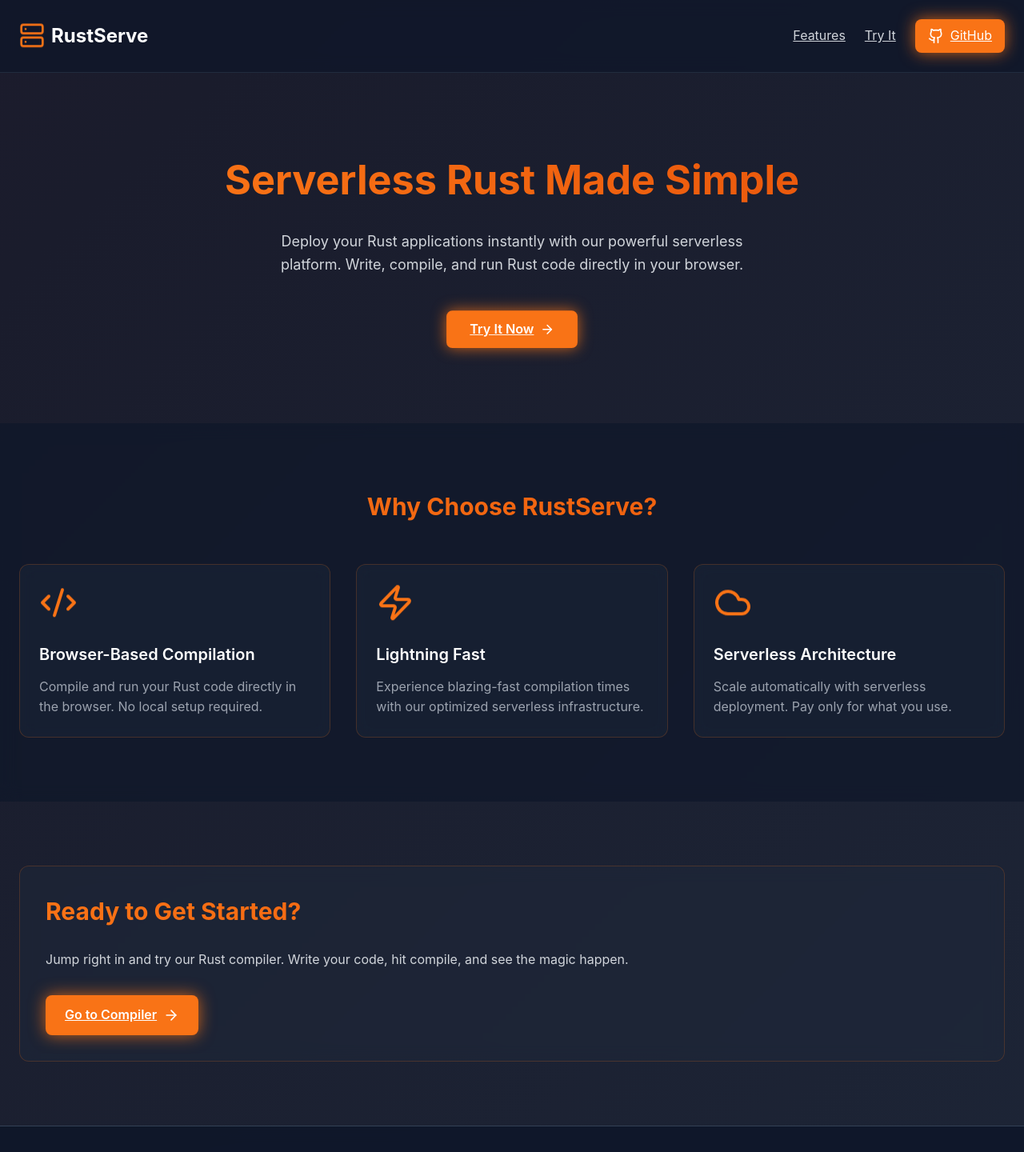
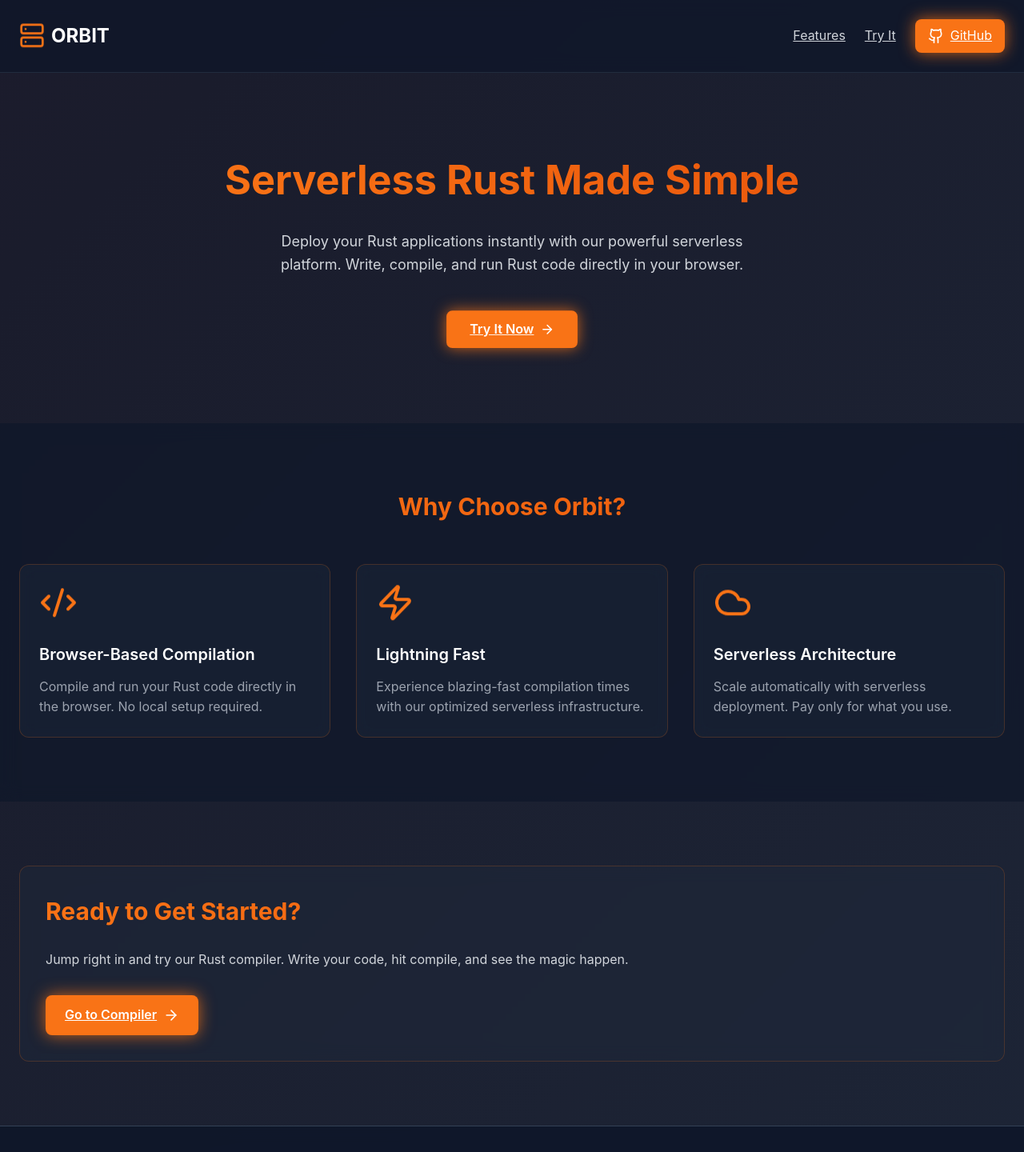
Before and after one commit to fnhub-io/fnhub-page, a React (Create React App) app: page / in a window 1280 px wide. Shown: the top 1440 px of the page at 80% size. Built offline with nearby package versions, Linux system fonts and the light colour scheme.

Commit message:
minor changes

```diff
--- a/src/Home.js
+++ b/src/Home.js
@@ -89,7 +89,7 @@ function App() {
             whileTap={{ scale: 0.95 }}
           >
             <Server style={{ height: '2rem', width: '2rem', color: '#f97316', animation: 'float 3s ease-in-out infinite' }} />
-            <span style={{ fontSize: '1.5rem', fontWeight: 'bold', color: 'white' }}>RustServe</span>
+            <span style={{ fontSize: '1.5rem', fontWeight: 'bold', color: 'white' }}>ORBIT</span>
           </motion.div>
           <div style={{ display: 'flex', alignItems: 'center', gap: '1.5rem' }}>
             <motion.a
@@ -248,7 +248,7 @@ function App() {
               whileInView={{ opacity: 1, y: 0 }}
               viewport={{ once: true }}
             >
-              Why Choose RustServe?
+              Why Choose Orbit?
             </motion.h2>
             <div style={{
               display: 'grid',
@@ -402,9 +402,9 @@ function App() {
             whileHover={{ scale: 1.05 }}
           >
             <Server style={{ height: '1.5rem', width: '1.5rem', color: '#f97316' }} />
-            <span style={{ color: 'white', fontWeight: '600' }}>RustServe</span>
+            <span style={{ color: 'white', fontWeight: '600' }}>Orbit</span>
           </motion.div>
-          <p style={{ color: '#9ca3af' }}>© 2025 RustServe. All rights reserved.</p>
+          <p style={{ color: '#9ca3af' }}>© 2025 ORBIT. All rights reserved.</p>
         </motion.div>
       </footer>
     </animated.div>
--- a/src/Upload.js
+++ b/src/Upload.js
@@ -432,7 +432,7 @@ function App() {
     <div style={styles.appContainer}>
       <header style={styles.appHeader}>
         <div style={styles.logoContainer}>
-          <div style={styles.logo}>F<span style={styles.logoSpan}>n</span>H<span style={styles.logoSpan}>u</span>b</div>
+          <div style={styles.logo}>O<span style={styles.logoSpan}>R</span>B<span style={styles.logoSpan}>I</span>T</div>
         </div>
         <h1 style={styles.headerTitle}>WebAssembly Function Hub</h1>
         <p style={styles.headerSubtitle}>Upload, manage, and execute WebAssembly modules with ease</p>
@@ -544,7 +544,7 @@ function App() {
       </main>
 
       <footer style={styles.appFooter}>
-        <p>FnHub - WebAssembly Function Management Tool</p>
+        <p>Orbit - WebAssembly Function Management Tool</p>
         <p style={styles.version}>Version 1.0.0</p>
       </footer>
 
```
